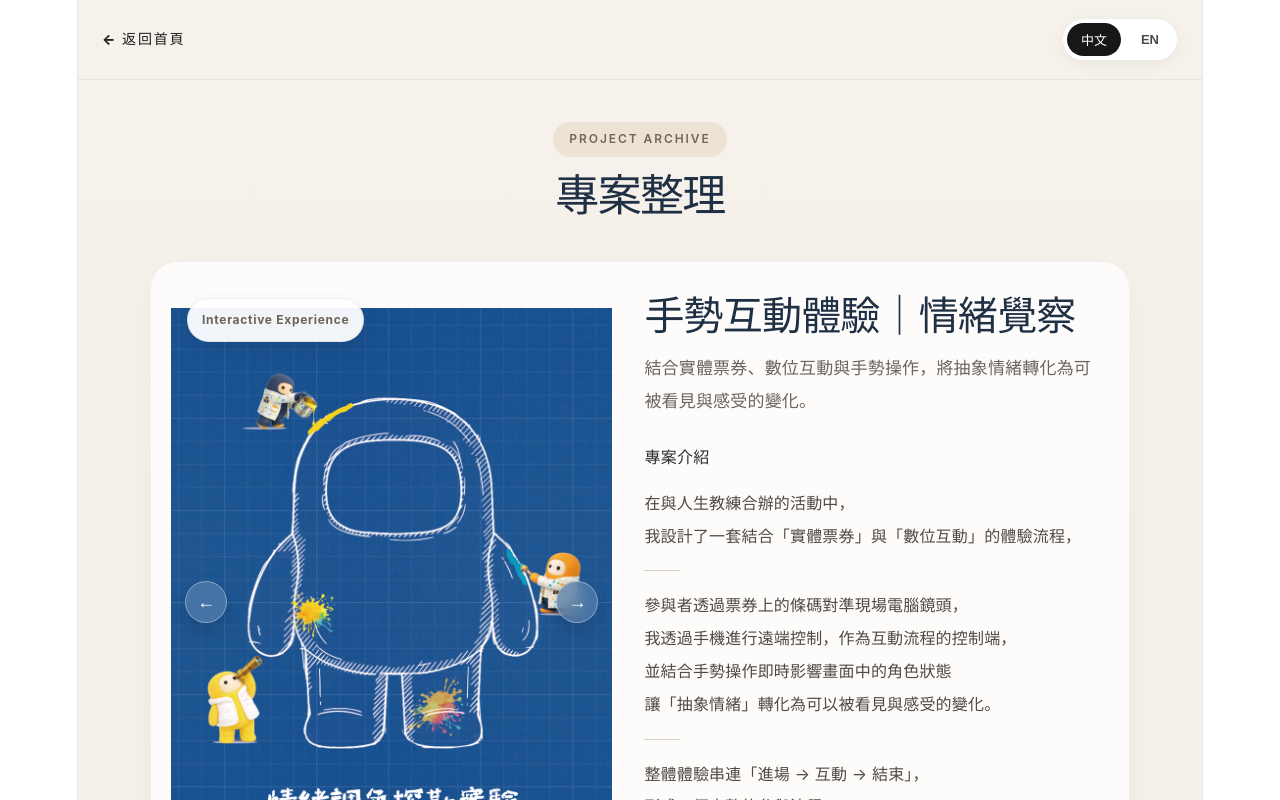
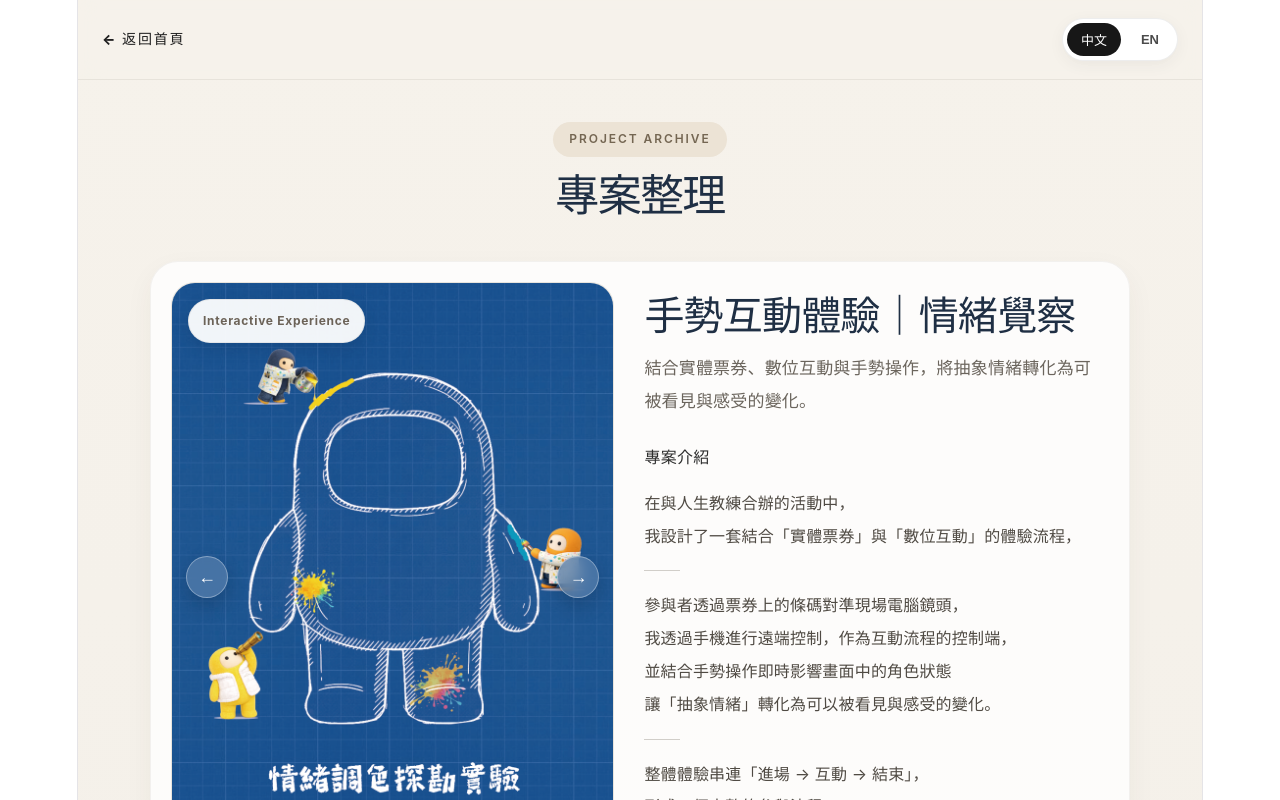
Before and after one commit to ghoostcc/portfolio-site, a React (Vite) app: page /projects in a window 1280 px wide. Shown: the top 800 px of the page. Built offline with nearby package versions, Linux system fonts and the light colour scheme.

Commit message:
update projects page

```diff
--- a/src/ProjectsPage.tsx
+++ b/src/ProjectsPage.tsx
@@ -328,16 +328,11 @@ export default function ProjectsPage() {
         style={{
           position: "relative",
           width: "100%",
-          height: isFirstProject
-            ? isMobile
-              ? "480px"
-              : "640px"
-            : isMobile
-            ? "260px"
-            : "440px",
+          aspectRatio: "3 / 4",
           borderRadius: isMobile ? "20px" : "24px",
           overflow: "hidden",
-          backgroundColor: "transparent",
+          backgroundColor: "#f2efe9",
+          border: "1px solid rgba(70,60,45,0.06)",
         }}
       >
         {isFirstProject ? (
@@ -349,6 +344,7 @@ export default function ProjectsPage() {
               height: "100%",
               objectFit: "contain",
               display: "block",
+              backgroundColor: "#f2efe9",
             }}
           />
         ) : (
@@ -359,6 +355,7 @@ export default function ProjectsPage() {
               display: "flex",
               alignItems: "center",
               justifyContent: "center",
+              backgroundColor: "#f2efe9",
             }}
           >
             <img
```
